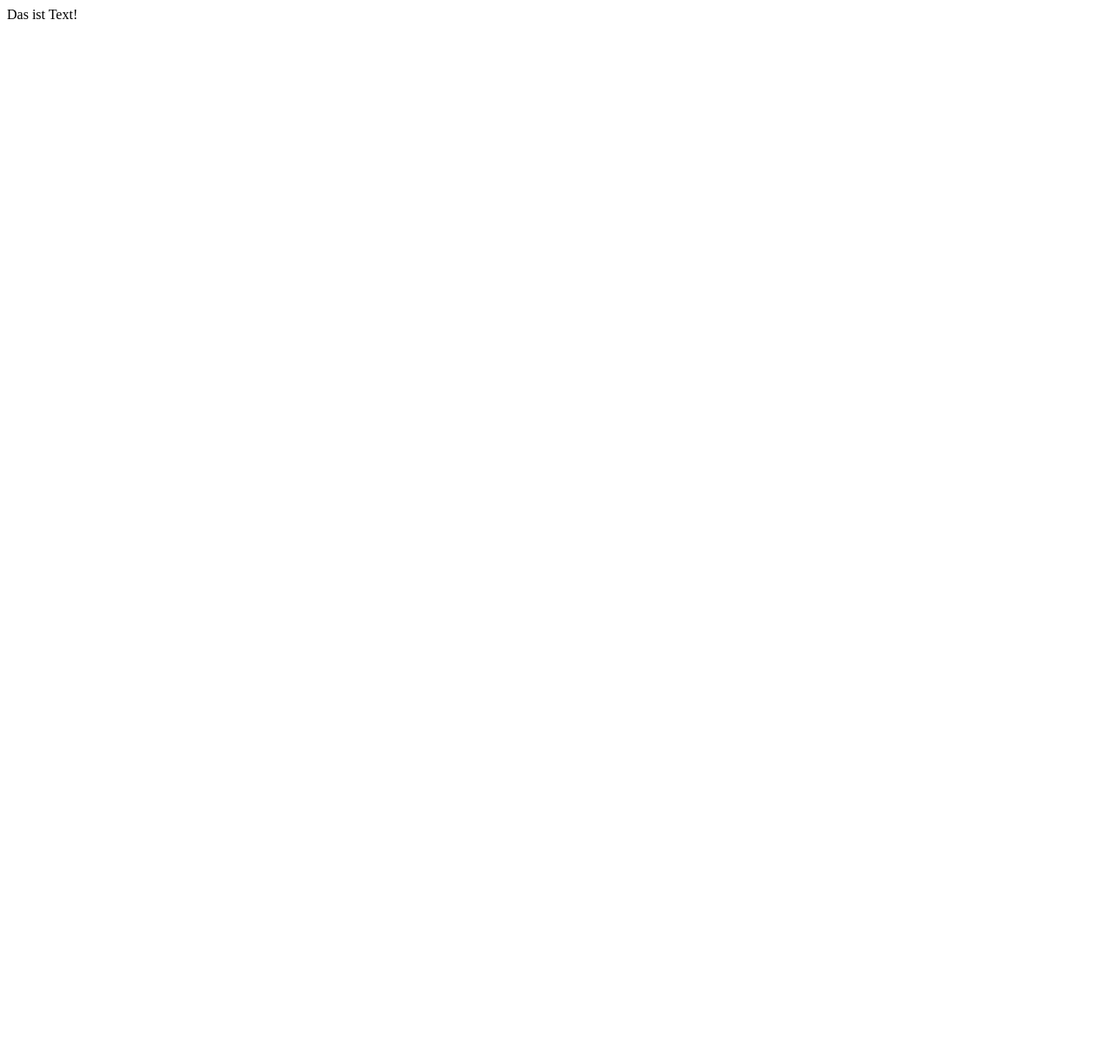
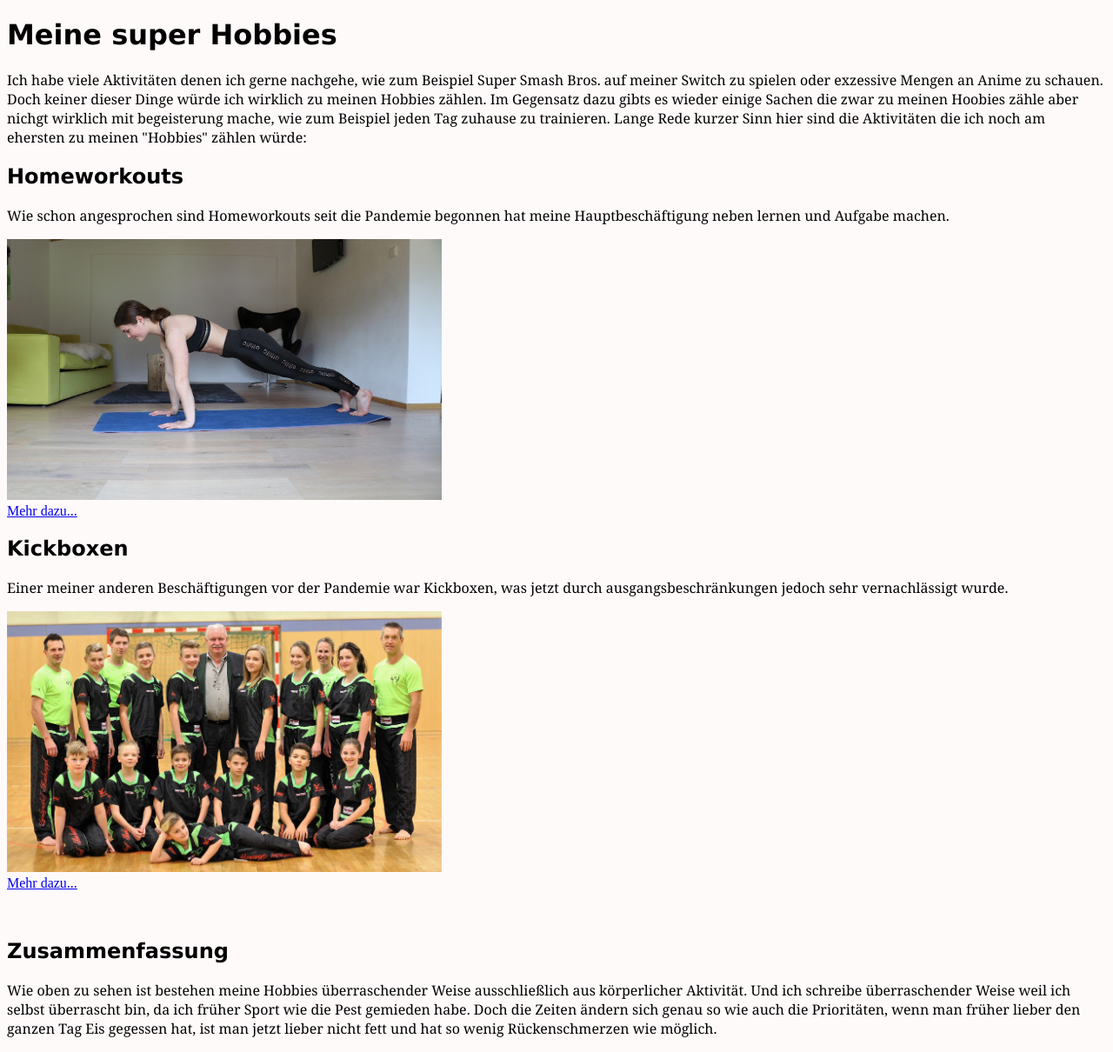
Before and after one commit to walkim140700/walkim140700.github.io, a plain HTML site: page index.html in a window 1280 px wide. Shown: the whole page at 87% size. Before the commit the page ends 800 px from the top, so only its background shows below. Drawn offline with Linux system fonts and the light colour scheme.

Commit message:
Update index.html

```diff
--- a/index.html
+++ b/index.html
@@ -1 +1,36 @@
-Das ist Text!
+<!DOCTYPE html>
+<html lang="de" dir="ltr">
+  <head>
+    <meta charset="utf-8">
+    <title>Meine Hobbies</title>
+    <link rel="stylesheet" type="text/css" href="mystyle.css">
+  </head>
+  <body>
+    <h1>Meine super Hobbies</h1>
+    <p>Ich habe viele Aktivitäten denen ich gerne nachgehe, wie zum Beispiel Super Smash Bros. auf meiner Switch zu spielen oder exzessive Mengen
+    an Anime zu schauen. Doch keiner dieser Dinge würde ich wirklich zu meinen Hobbies zählen. Im Gegensatz dazu gibts es wieder einige Sachen die
+    zwar zu meinen Hoobies zähle aber nichgt wirklich mit begeisterung mache, wie zum Beispiel jeden Tag zuhause zu trainieren. Lange Rede
+    kurzer Sinn hier sind die Aktivitäten die ich noch am ehersten zu meinen "Hobbies" zählen würde:</p>
+    <div id="homeworkout" class="hobby">
+      <h2>Homeworkouts</h2>
+      <p>Wie schon angesprochen sind Homeworkouts seit die Pandemie begonnen hat meine Hauptbeschäftigung neben lernen und Aufgabe machen.</p>
+      <a href="homeworkout.html"><img src="media/homeworkout.jpeg" alt="Homeworkout Bild" width="500" height="300"></a><br>
+      <a href="homeworkout.html">Mehr dazu...</a>
+    </div>
+
+    <div id="kickboxen" class="hobby">
+      <h2>Kickboxen</h2>
+      <p>Einer meiner anderen Beschäftigungen vor der Pandemie war Kickboxen, was jetzt durch ausgangsbeschränkungen jedoch sehr vernachlässigt wurde.</p>
+      <a href="kickboxen.html"><img src="media/kickboxen.jpeg" alt="Kickbox Bild" width="500" height="300"></a><br>
+      <a href="kickboxen.html">Mehr dazu...</a>
+    </div>
+
+    <br><br>
+
+    <h2>Zusammenfassung</h2>
+    <p>Wie oben zu sehen ist bestehen meine Hobbies überraschender Weise ausschließlich aus körperlicher Aktivität.
+    Und ich schreibe überraschender Weise weil ich selbst überrascht bin, da ich früher Sport wie die Pest gemieden habe.
+    Doch die Zeiten ändern sich genau so wie auch die Prioritäten, wenn man früher lieber den ganzen Tag Eis gegessen hat,
+    ist man jetzt lieber nicht fett und hat so wenig Rückenschmerzen wie möglich.</p>
+  </body>
+</html>
```
